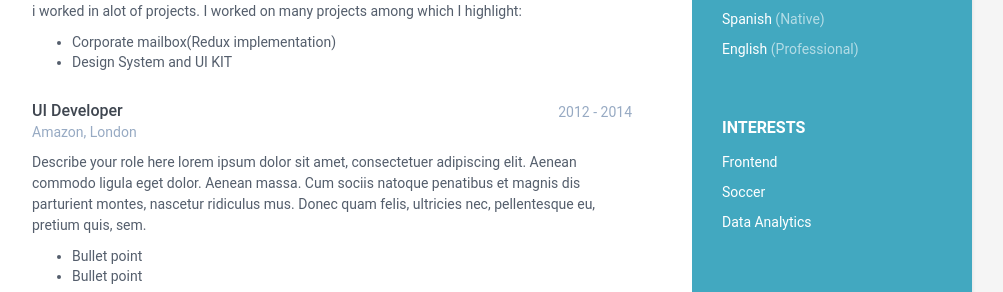
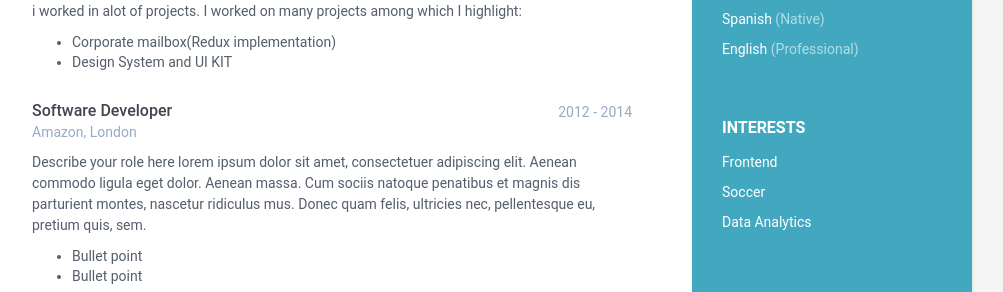
Before and after one commit to elcordova/caring-europa-fe48a, a Jekyll site: the page built from index.html, in a window 1280 px wide. Shown: the part 701-993 px from the top of the page, without its empty margins (168-1171 px from the left). Built offline with Jekyll 4.4.1, drawn with Linux system fonts in a browser that asks for light colours.

Commit message:
data.yml: changed

```diff
--- a/_data/data.yml
+++ b/_data/data.yml
@@ -65,7 +65,7 @@ experiences:
       I worked on many projects among which I highlight:
         - Corporate mailbox(Redux implementation)
         - Design System and UI KIT
-  - role: UI Developer
+  - role: Software Developer
     time: 2012 - 2014
     company: 'Amazon, London'
     details: |
```
